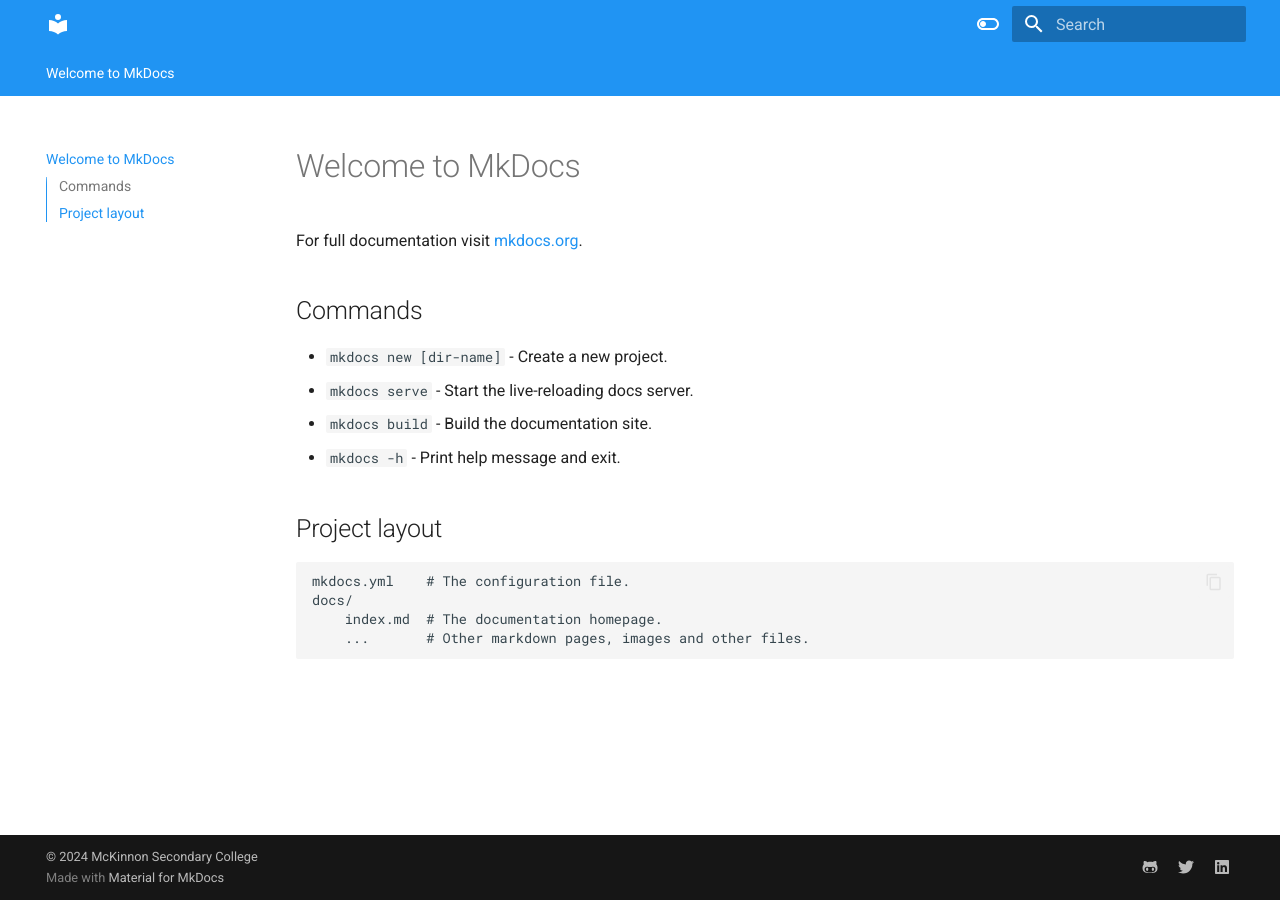
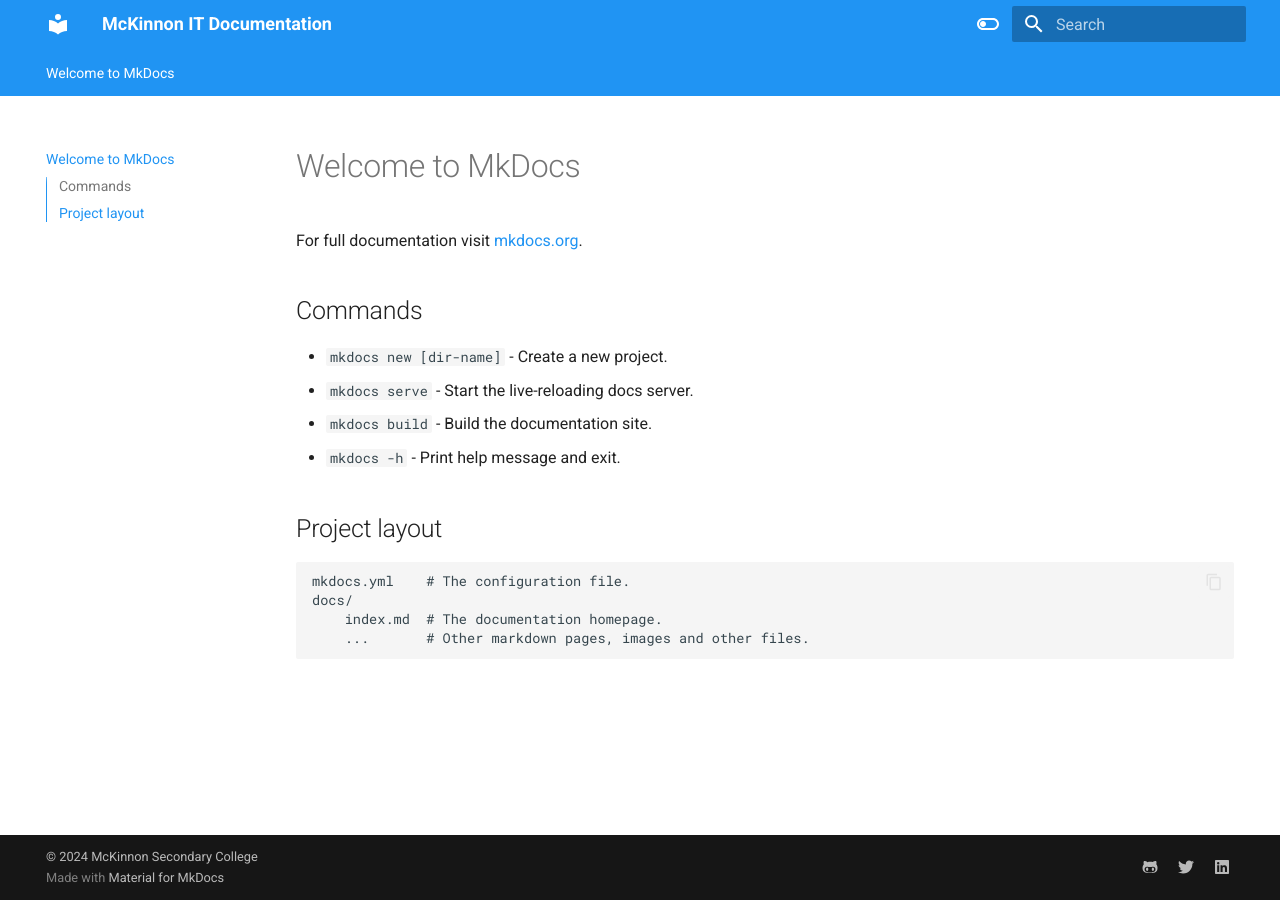
Before and after one commit to McKinnonIT/McKinnonIT-Docs, an MkDocs documentation site: the page built from docs/index.md, in a window 1280 px wide. Built offline with MkDocs 1.6.1 and Material for MkDocs 9.7.7, drawn with Linux system fonts in a browser that asks for light colours; some of the changed lines change nothing that is shown.

Commit message:
Fixed site_name yml issue.

```diff
--- a/mkdocs.yml
+++ b/mkdocs.yml
@@ -1,4 +1,4 @@
-mkdocsite_name: McKinnon IT Documentation
+site_name: McKinnon IT Documentation
 site_url: https://mckinnonit.github.io/mckinnonit-docs/
 theme:
   name: material
```
